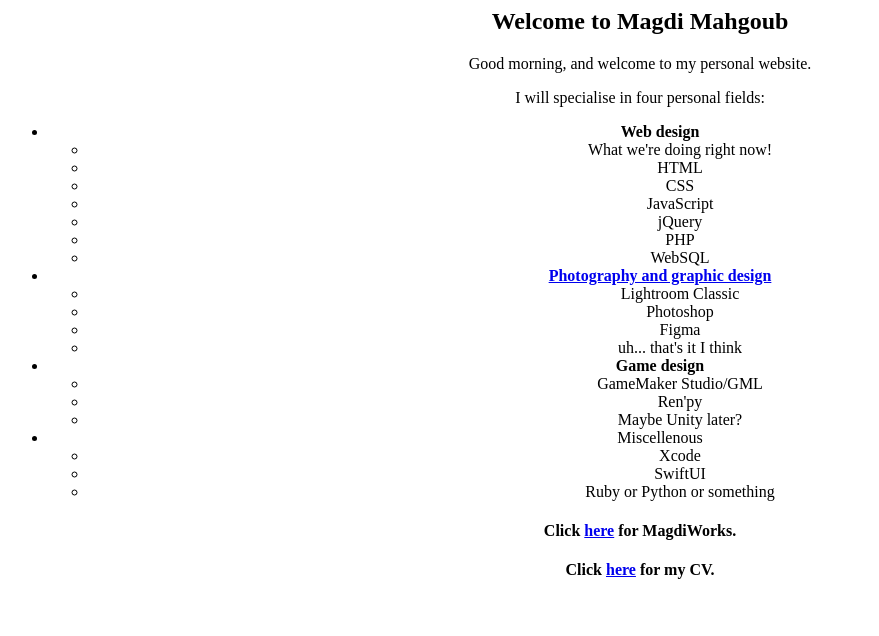
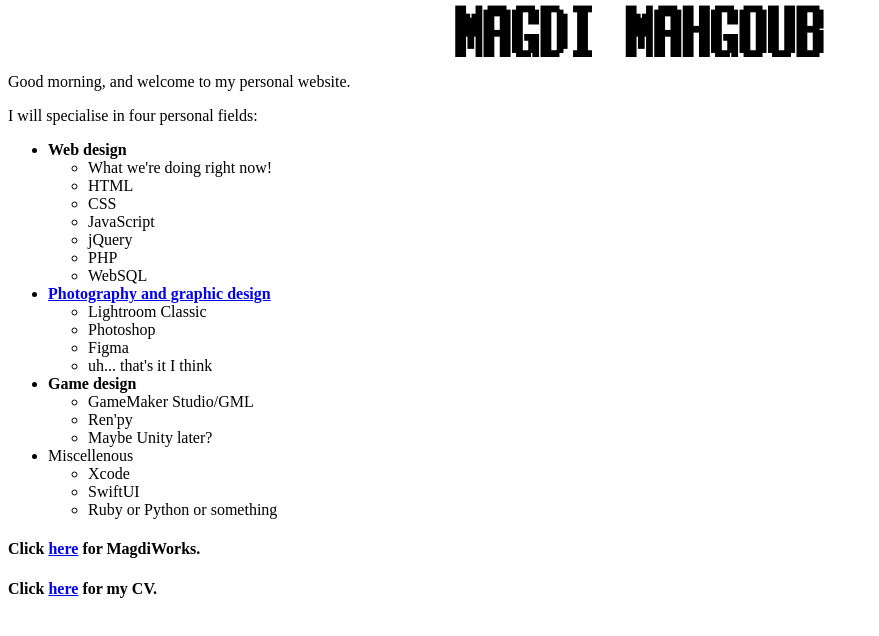
Before and after one commit to blackwavesofenergy/blackwavesofenergy.github.io, a plain HTML site: page index.html in a window 1280 px wide. Shown: the whole page, without its empty margins (0-879 px from the left). Drawn offline with Linux system fonts and the light colour scheme.

Commit message:
Font testing

```diff
--- a/index.html
+++ b/index.html
@@ -1,17 +1,15 @@
+<!DOCTYPE html>
 <html lang="en">
     <head>
-        <style>
-        body {
-            text-align: center;
-        }
-        </style>
+        <meta charset="utf-8" />
+        <link rel="stylesheet" href="styles.css" />
         <link rel="apple-touch-icon" sizes="180x180" href="favicon/apple-touch-icon.png">
         <link rel="icon" type="image/png" sizes="32x32" href="favicon/favicon-32x32.png">
         <link rel="icon" type="image/png" sizes="16x16" href="favicon/favicon-16x16.png">
         <link rel="manifest" href="favicon/site.webmanifest">
     </head>
     <body>
-        <h2>Welcome to Magdi Mahgoub</h2>
+        <h2>Magdi Mahgoub</h2>
         <p> Good <script src="js/time.js"></script> and welcome to my personal website.</p>
         <p>I will specialise in four personal fields:</p>
         <ul>
--- /dev/null
+++ b/styles.css
@@ -0,0 +1,11 @@
+@font-face {
+    font-family: "pixelfont1";
+    src: url("font/pixelfont1.ttf");
+}
+
+h2 {
+    text-align: center;
+    font-family: pixelfont1;
+    font-size: 65px;
+    margin: 5px;
+}
```
Also changed, not shown: font/pixelfont1.ttf (added), 1 other file.
